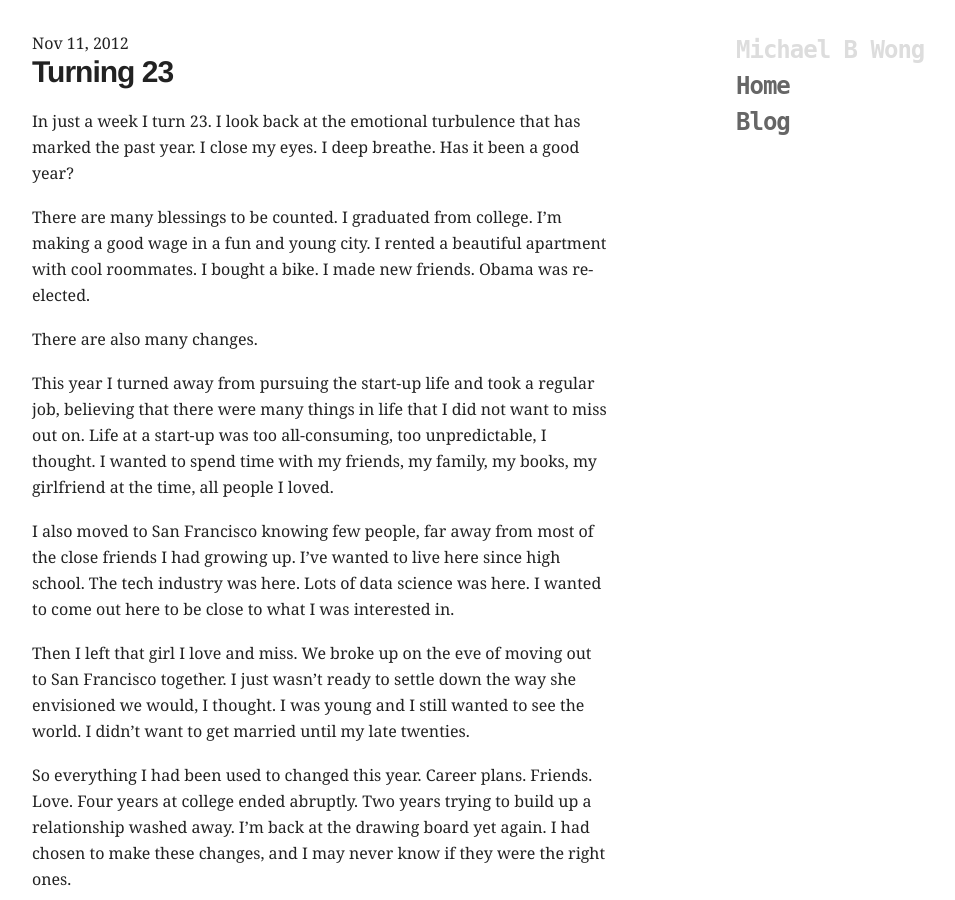
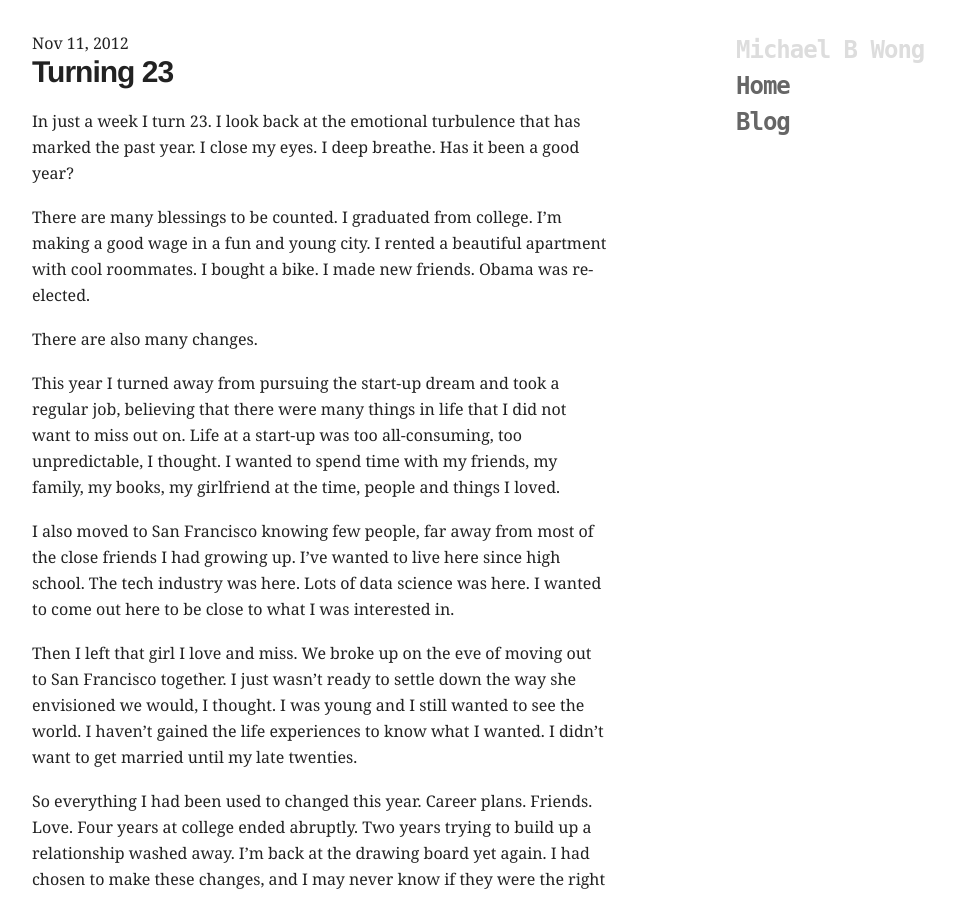
Before and after one commit to mbwong/mbwong.github.com, a Jekyll site: the page built from _posts/2012-11-11-turning-23.md, in a window 1280 px wide and 900 px high. Shown: the whole window, without its empty margins (160-1115 px from the left). Built offline with Jekyll 4.4.1, drawn with Linux system fonts in a browser that asks for light colours; some of the changed text lies outside the part shown.

Commit message:
Update _posts/2012-11-11-turning-23.md

```diff
--- a/_posts/2012-11-11-turning-23.md
+++ b/_posts/2012-11-11-turning-23.md
@@ -12,11 +12,11 @@ There are many blessings to be counted. I graduated from college. I'm making a g
 
 There are also many changes.
 
-This year I turned away from pursuing the start-up life and took a regular job, believing that there were many things in life that I did not want to miss out on. Life at a start-up was too all-consuming, too unpredictable, I thought. I wanted to spend time with my friends, my family, my books, my girlfriend at the time, all people I loved.
+This year I turned away from pursuing the start-up dream and took a regular job, believing that there were many things in life that I did not want to miss out on. Life at a start-up was too all-consuming, too unpredictable, I thought. I wanted to spend time with my friends, my family, my books, my girlfriend at the time, people and things I loved.
 
 I also moved to San Francisco knowing few people, far away from most of the close friends I had growing up. I've wanted to live here since high school. The tech industry was here. Lots of data science was here. I wanted to come out here to be close to what I was interested in.
 
-Then I left that girl I love and miss. We broke up on the eve of moving out to San Francisco together. I just wasn't ready to settle down the way she envisioned we would, I thought. I was young and I still wanted to see the world. I didn't want to get married until my late twenties.
+Then I left that girl I love and miss. We broke up on the eve of moving out to San Francisco together. I just wasn't ready to settle down the way she envisioned we would, I thought. I was young and I still wanted to see the world. I haven't gained the life experiences to know what I wanted. I didn't want to get married until my late twenties.
 
 So everything I had been used to changed this year. Career plans. Friends. Love. Four years at college ended abruptly. Two years trying to build up a relationship washed away. I'm back at the drawing board yet again. I had chosen to make these changes, and I may never know if they were the right ones.
 
```
Also changed, not shown: other parts of _posts/2012-11-11-turning-23.md (+1 -1 lines).
